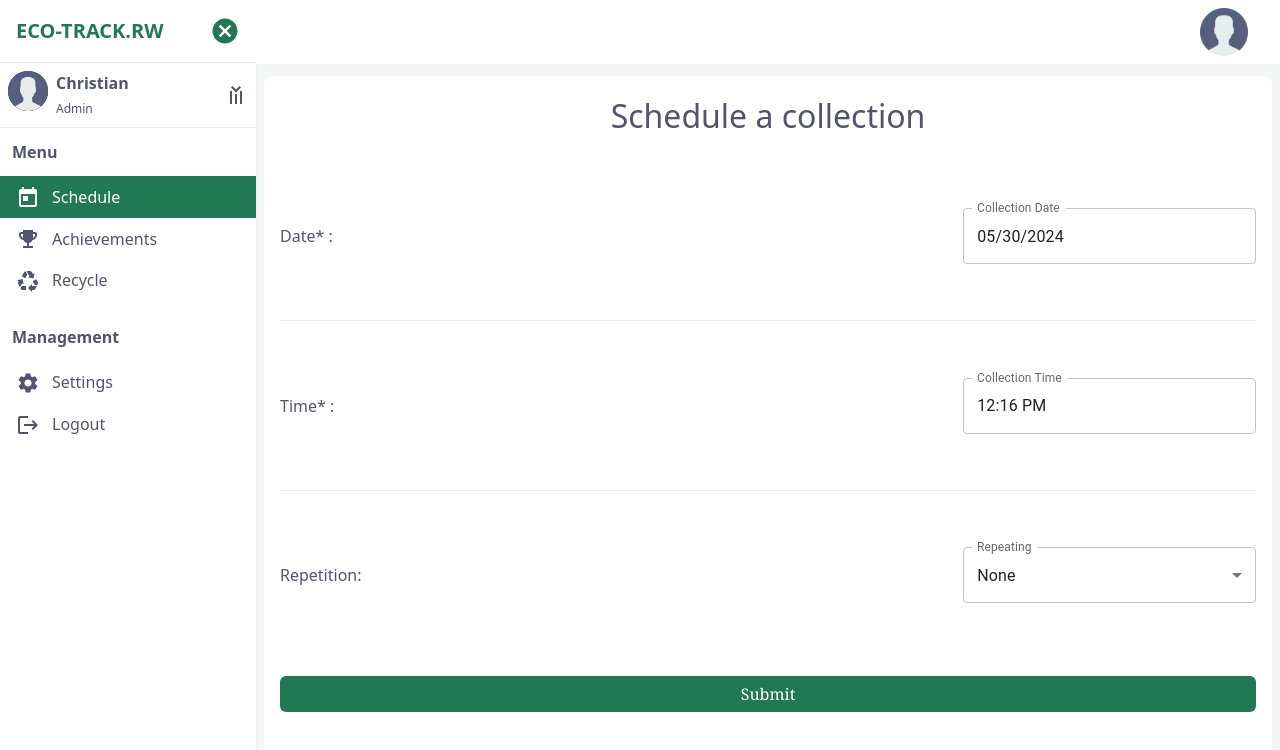
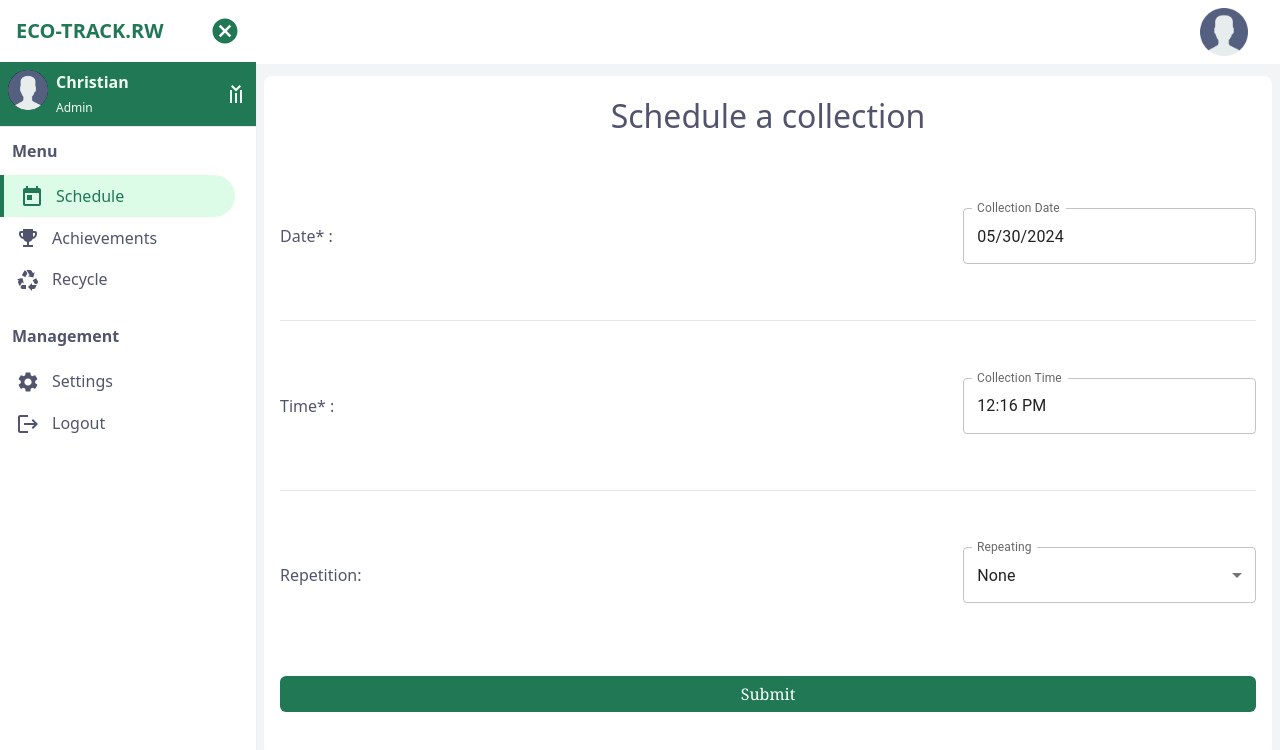
Before and after one commit to alain-michael/EcoTrack-Rwanda, a React (Vite) app in the folder frontend/: page /dashboard in a window 1280 px wide. Shown: the top 750 px of the page. Built offline with nearby package versions, Linux system fonts and the light colour scheme.

Commit message:
edited sidebar

```diff
--- a/frontend/src/components/Dashboard/SideBar.jsx
+++ b/frontend/src/components/Dashboard/SideBar.jsx
@@ -36,17 +36,17 @@ export const SideBar = ({ isOpen, toggleSidebar, selectedItem, setSelectedItem }
           )}
         </button>
       </div>
-      <div className="p-2 flex gap-2 items-center justify-between border-b border-t">
+      <div className="p-2 flex gap-2 items-center justify-between border-b bg-[#207855]">
         <div className="flex gap-2">
           <div className="h-10 w-10 rounded-full bg-black cursor-pointer">
           <img src="/profile/img1.png" alt="" className='w-full h-full object-cover'/>
           </div>
           <div className="">
-            <p className="font-semibold">Christian</p>
-            <small className="text-xs">Admin</small>
+            <p className="font-semibold text-green-50">Christian</p>
+            <small className="text-xs text-green-50">Admin</small>
           </div>
         </div>
-        <MenuOpenIcon className="-rotate-90 cursor-pointer" />
+        <MenuOpenIcon className="-rotate-90 cursor-pointer text-green-50" />
       </div>
 
       <div className="menu">
@@ -56,7 +56,7 @@ export const SideBar = ({ isOpen, toggleSidebar, selectedItem, setSelectedItem }
             {houseHoldSidebarItems.map((item, index) => (
               <div
                 key={index}
-                className={`flex items-center py-2 px-4 hover:bg-gray-200 cursor-pointer ${selectedItem == item.label ? "bg-[#207855] text-white" : ""}`}
+                className={`flex items-center py-2 px-4 hover:bg-gray-200 rounded-r-full w-11/12 cursor-pointer ${selectedItem == item.label ? "bg-green-100 border-l-4 border-[#207855] text-[#207855]" : ""}`}
                 onClick={() => setSelectedItem(item.label)}
               >
                 <div className="mr-3">{item.icon}</div>
--- a/frontend/src/components/auth/Login.jsx
+++ b/frontend/src/components/auth/Login.jsx
@@ -2,12 +2,9 @@ import React, { useState } from "react";
 import { useFormik } from "formik";
 import * as Yup from "yup";
 import axios from "axios";
-import { useCookies } from 'react-cookie'
 
 function Login({ viewType, setviewType }) {
   const [ServerError, SetServerError] = useState(null);
-  const [cookies, setCookie] = useCookies(['access_token', 'refresh_token'])
-
 
   {/* Using Formik to handle form data and validation */}
   const formik = useFormik({
```
